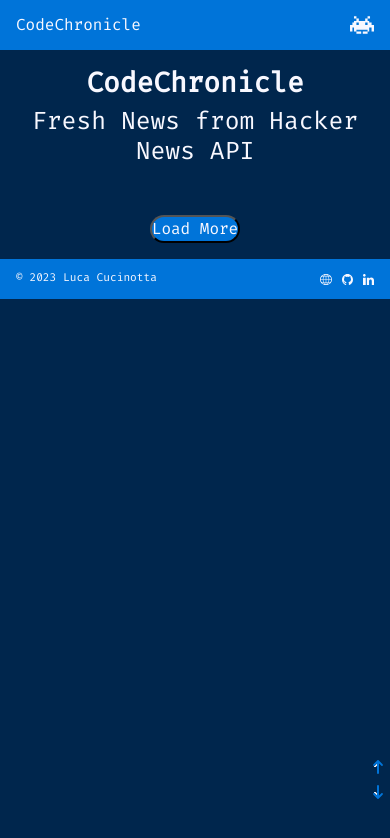
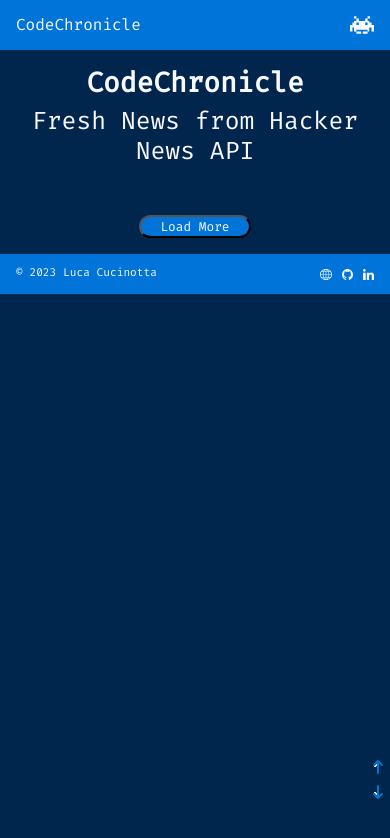
Before and after one commit to lucacucinotta/CodeChronicle, a website built with webpack: page src/index.html in a window 390 px wide. Built offline with nearby package versions, Linux system fonts and the light colour scheme; no server answers.

Commit message:
Added direction arrows and modified style

```diff
--- a/src/scss/modules/_media.scss
+++ b/src/scss/modules/_media.scss
@@ -20,9 +20,10 @@
                         font-size: 0.8rem;
                     }
                 }
-                button{
-                    font-size: 0.8rem;
-                }
+            }
+            button{
+                font-size: 0.8rem;
+                width: 7rem;
             }
             .boxDirection{
                 .arrowDirection{
@@ -62,9 +63,6 @@
                     p {
                         font-size: 1.1rem;
                     }
-                }
-                button{
-                    font-size: 1rem;
                 }
             }
             .boxDirection{
--- a/src/scss/style.scss
+++ b/src/scss/style.scss
@@ -53,7 +53,8 @@
             background-color: $tertiary-color;
             color: $secondary-color;
             border-radius: 20px;
-            width: fit-content;
+            font-size: 1rem;
+            width: 9rem;
         }
         .boxDirection{
             position:fixed;
```
Also changed, not shown: src/js/modules/element.js (+5 -5 lines), dist/index.html, 2 other files.
